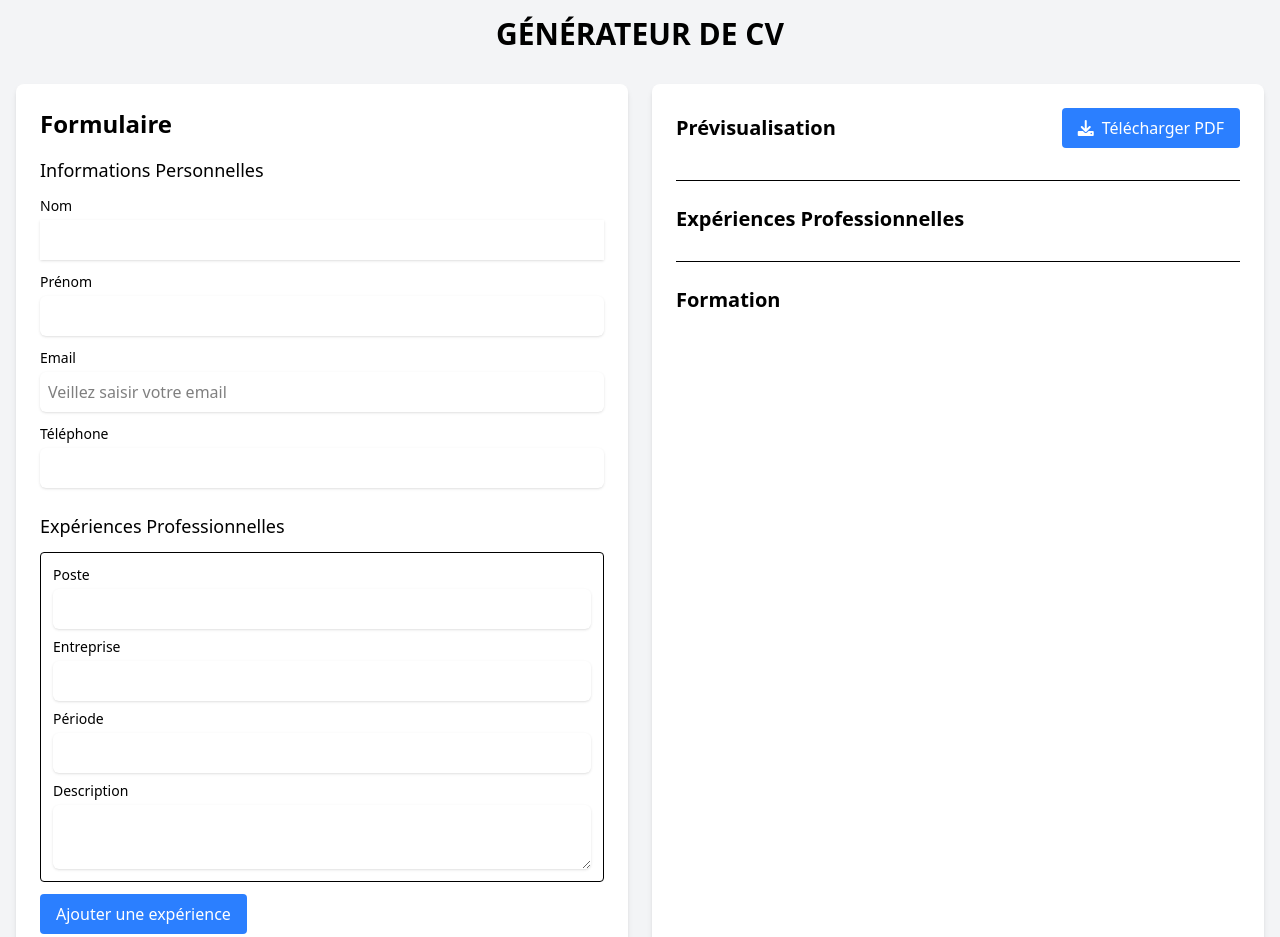
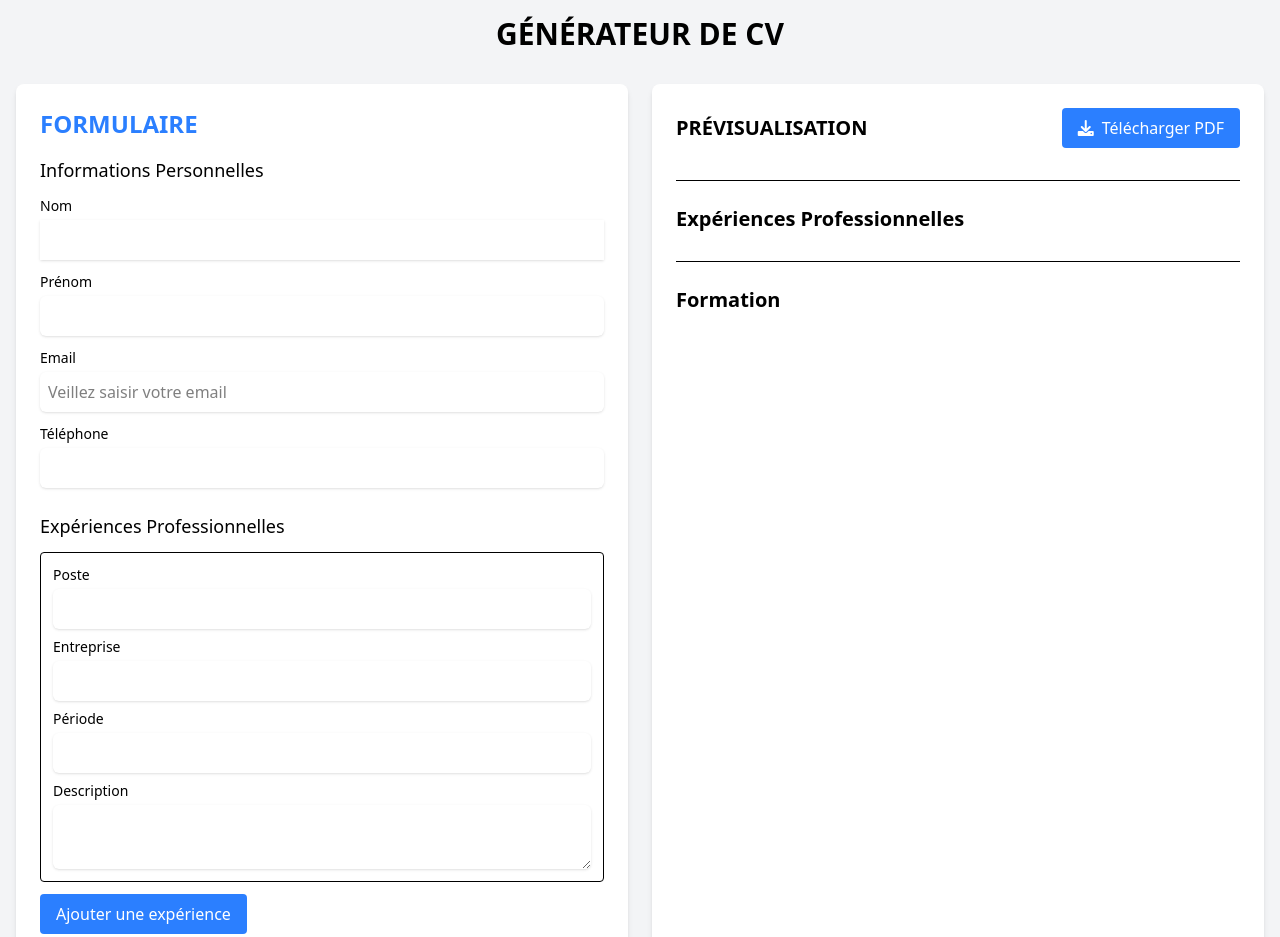
Before and after one commit to patntiwa/CvGenerator, a website: page index.html in a window 1280 px wide. Shown: the top 937 px of the page. Drawn offline with Linux system fonts and the light colour scheme.

Commit message:
First commit

```diff
--- a/index.html
+++ b/index.html
@@ -6,6 +6,7 @@
     <meta name="viewport" content="width=device-width, initial-scale=1.0">
     <title>Générateur de CV</title>
     <link rel="stylesheet" href="src/output.css">
+
     <script src="https://cdnjs.cloudflare.com/ajax/libs/html2pdf.js/0.10.1/html2pdf.bundle.min.js"></script>
     <link href="https://cdnjs.cloudflare.com/ajax/libs/font-awesome/6.0.0/css/all.min.css" rel="stylesheet">
 </head>
@@ -17,7 +18,7 @@
         <div class="grid grid-cols-1 md:grid-cols-2 gap-6">
             <!-- Section Formulaire -->
             <div class="bg-white p-6 rounded-lg shadow-md">
-                <h2 class="text-2xl font-semibold mb-4 font-bold">Formulaire</h2>
+                <h2 class="text-2xl font-bold mb-4 uppercase text-blue-500">Formulaire</h2>
 
                 <form id="cvForm" class="space-y-6">
                     <!-- Informations Personnelles -->
@@ -121,12 +122,11 @@
                 </form>
             </div>
 
-            <!-- Section Prévisualisation -->
 
             <!-- Section Prévisualisation -->
             <div class="bg-white p-6 rounded-lg shadow-md">
                 <div class="flex justify-between items-center mb-4">
-                    <h2 class="text-xl font-semibold">Prévisualisation</h2>
+                    <h2 class="text-xl font-bold uppercase">Prévisualisation</h2>
                     <button id="downloadPDF"
                         class="px-4 py-2 bg-blue-500 text-white rounded hover:bg-blue-600 flex items-center">
                         <i class="fas fa-download mr-2"></i>
```
Also changed, not shown: src/output.css.
